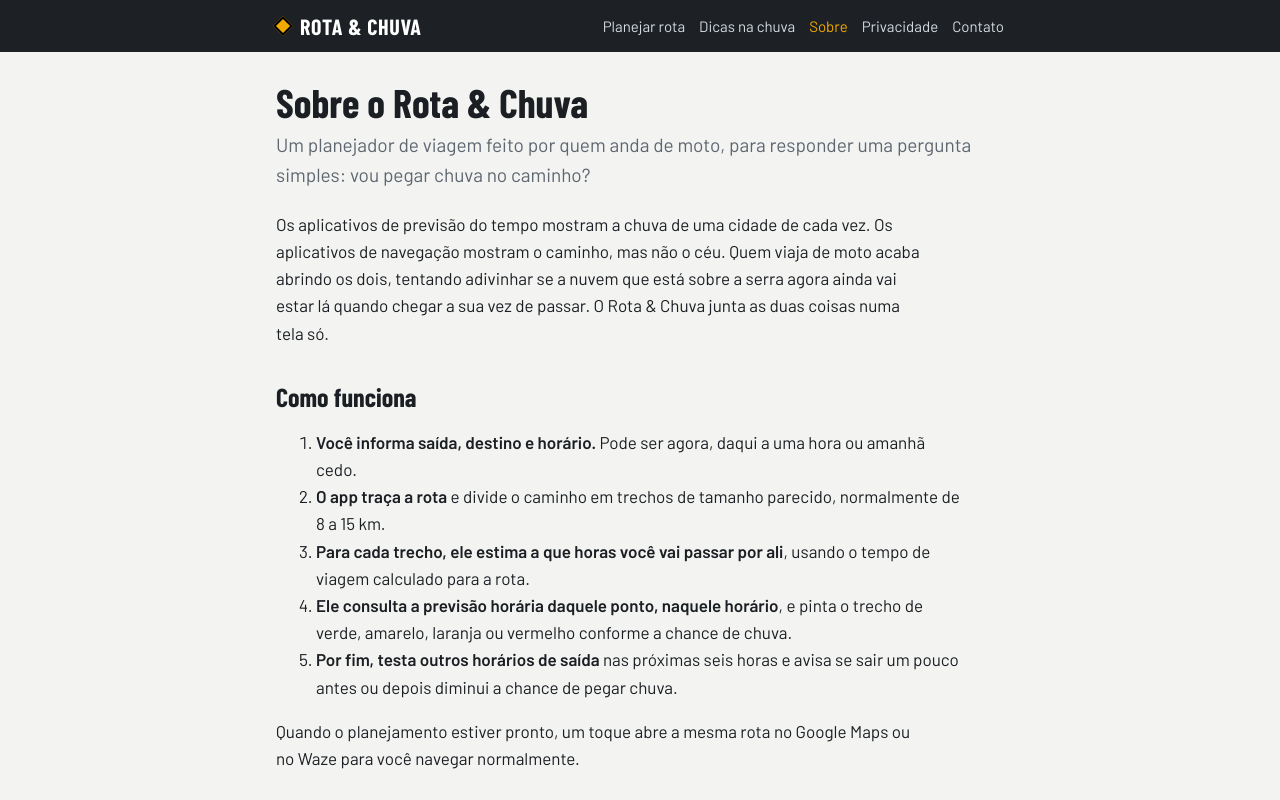
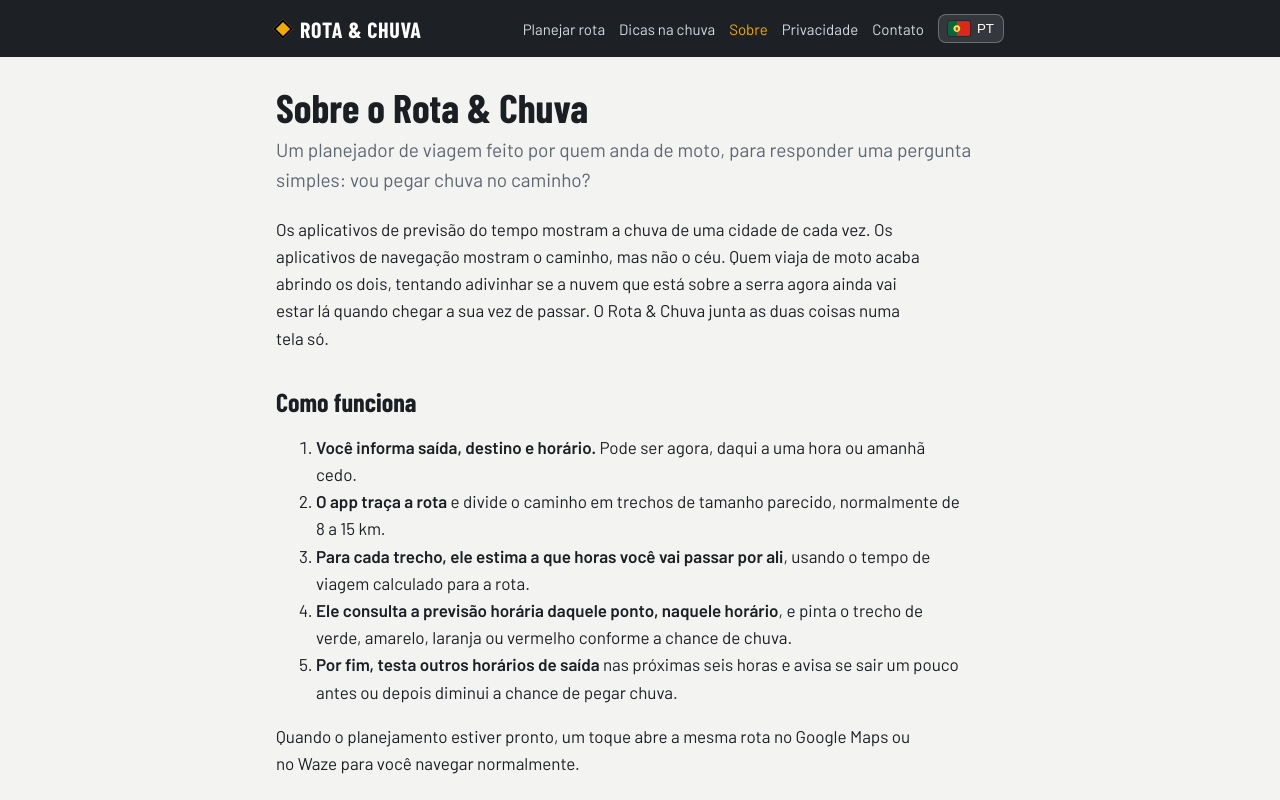
Before and after one commit to gustavosouza76/rota-chuva, a plain HTML site: page sobre.html in a window 1280 px wide. Shown: the top 800 px of the page. Drawn offline with nearby package versions, Linux system fonts and the light colour scheme.

Commit message:
Adiciona seletor de idioma (PT/EN/ES) com Google Tradutor
Co-Authored-By: Claude Opus 5.5 <noreply@anthropic.com>
Claude-Session: https://claude.ai/code/session_01N1uXqo2cFQ5ZmX2do2xVN4

```diff
--- /dev/null
+++ b/lang.js
@@ -0,0 +1,98 @@
+/* Seletor de idioma (Português / English / Español) usando o Google Tradutor.
+   Renderiza em todo elemento com [data-langsel]. A página original é em português. */
+(function () {
+  "use strict";
+  var FLAGS = {
+    /* Portugal */
+    pt: '<svg viewBox="0 0 30 20" aria-hidden="true"><rect width="12" height="20" fill="#046a38"/><rect x="12" width="18" height="20" fill="#da291c"/><circle cx="12" cy="10" r="4.2" fill="#ffe900" stroke="#fff" stroke-width=".6"/><path d="M10.2 8h3.6v3.4a1.8 1.8 0 0 1-3.6 0z" fill="#da291c" stroke="#fff" stroke-width=".5"/></svg>',
+    /* Inglaterra (cruz de São Jorge) */
+    en: '<svg viewBox="0 0 30 20" aria-hidden="true"><rect width="30" height="20" fill="#fff"/><rect x="12.5" width="5" height="20" fill="#ce1124"/><rect y="7.5" width="30" height="5" fill="#ce1124"/></svg>',
+    /* Espanha */
+    es: '<svg viewBox="0 0 30 20" aria-hidden="true"><rect width="30" height="20" fill="#aa151b"/><rect y="5" width="30" height="10" fill="#f1bf00"/><rect x="7" y="7.5" width="3.4" height="5" rx=".6" fill="#aa151b" opacity=".85"/></svg>'
+  };
+  var LANGS = [
+    { code: "pt", label: "Português" },
+    { code: "en", label: "English" },
+    { code: "es", label: "Español" }
+  ];
+
+  function current() {
+    var m = document.cookie.match(/(?:^|;\s*)googtrans=\/[a-z-]+\/([a-z-]+)/i);
+    var c = m ? m[1].slice(0, 2) : "pt";
+    return c === "en" || c === "es" ? c : "pt";
+  }
+  function setCookie(v) {
+    var host = location.hostname, exp = v ? "" : ";expires=Thu, 01 Jan 1970 00:00:00 GMT";
+    var val = v ? "/pt/" + v : "";
+    document.cookie = "googtrans=" + val + ";path=/" + exp;
+    if (host.indexOf(".") > 0) {
+      document.cookie = "googtrans=" + val + ";path=/;domain=" + host + exp;
+      document.cookie = "googtrans=" + val + ";path=/;domain=." + host + exp;
+    }
+  }
+  function choose(code) {
+    if (code === current()) return;
+    setCookie(code === "pt" ? null : code);
+    location.reload();
+  }
+
+  var css = document.createElement("style");
+  css.textContent =
+    ".langsel{position:relative;display:inline-block;font:500 14px/1 system-ui,-apple-system,'Segoe UI',Roboto,sans-serif}" +
+    ".langsel>button{display:flex;align-items:center;gap:7px;background:rgba(255,255,255,.1);color:inherit;border:1px solid rgba(255,255,255,.28);border-radius:8px;padding:6px 9px;cursor:pointer}" +
+    ".langsel.light>button{background:var(--panel,#fff);color:var(--ink,#1b1f23);border-color:var(--line,#dde0dc);box-shadow:0 2px 8px rgba(0,0,0,.15)}" +
+    ".langsel svg{width:22px;height:15px;border-radius:2px;box-shadow:0 0 0 1px rgba(0,0,0,.25);flex:none}" +
+    ".langsel ul{position:absolute;right:0;top:calc(100% + 6px);z-index:3000;list-style:none;margin:0;padding:4px;background:var(--panel,#fff);color:var(--ink,#1b1f23);border:1px solid var(--line,#dde0dc);border-radius:10px;box-shadow:0 10px 28px rgba(0,0,0,.22);min-width:160px}" +
+    ".langsel li button{box-shadow:none!important;border:0!important;display:flex;width:100%;align-items:center;gap:10px;background:none;border:0;color:inherit;padding:9px 10px;border-radius:7px;cursor:pointer;font:inherit;text-align:left}" +
+    ".langsel li button:hover,.langsel li button[aria-checked=true]{background:rgba(127,127,127,.15)}" +
+    ".langsel button:focus-visible{outline:2px solid #f2a900;outline-offset:2px}" +
+    /* esconde a barra e os balões do Google Tradutor */
+    ".goog-te-banner-frame,.skiptranslate>iframe,#goog-gt-tt,.goog-te-balloon-frame,.goog-tooltip,.VIpgJd-ZVi9od-ORHb-OEVmcd,.VIpgJd-ZVi9od-aZ2wEe-wOHMyf{display:none!important}" +
+    "body{top:0!important;position:static!important}#gt_el{display:none}" +
+    "font[style]{background:none!important;box-shadow:none!important}";
+  document.head.appendChild(css);
+
+  function render(host) {
+    var cur = current(), info = LANGS.filter(function (l) { return l.code === cur; })[0];
+    host.classList.add("langsel", "notranslate");
+    host.setAttribute("translate", "no");
+    host.innerHTML =
+      '<button type="button" aria-haspopup="true" aria-expanded="false" aria-label="Idioma / Language / Idioma">' +
+      FLAGS[cur] + "<span>" + cur.toUpperCase() + "</span></button>" +
+      '<ul role="menu" hidden>' +
+      LANGS.map(function (l) {
+        return '<li><button type="button" role="menuitemradio" aria-checked="' + (l.code === cur) + '" data-lang="' + l.code + '">' + FLAGS[l.code] + "<span>" + l.label + "</span></button></li>";
+      }).join("") + "</ul>";
+    var btn = host.querySelector("button"), menu = host.querySelector("ul");
+    function close() { menu.hidden = true; btn.setAttribute("aria-expanded", "false"); }
+    btn.addEventListener("click", function (e) {
+      e.stopPropagation();
+      var open = menu.hidden; menu.hidden = !open; btn.setAttribute("aria-expanded", String(open));
+    });
+    menu.addEventListener("click", function (e) {
+      var b = e.target.closest("[data-lang]"); if (!b) return;
+      close(); choose(b.getAttribute("data-lang"));
+    });
+    document.addEventListener("click", close);
+    document.addEventListener("keydown", function (e) { if (e.key === "Escape") close(); });
+    if (info) btn.title = info.label;
+  }
+
+  function init() {
+    Array.prototype.forEach.call(document.querySelectorAll("[data-langsel]"), render);
+    var el = document.createElement("div"); el.id = "gt_el"; document.body.appendChild(el);
+    window.__rcGT = function () {
+      try {
+        new google.translate.TranslateElement({ pageLanguage: "pt", includedLanguages: "en,es", autoDisplay: false }, "gt_el");
+      } catch (e) {}
+    };
+    if (current() !== "pt") {
+      document.documentElement.lang = current();
+    }
+    var s = document.createElement("script");
+    s.src = "https://translate.google.com/translate_a/element.js?cb=__rcGT";
+    s.async = true;
+    document.body.appendChild(s);
+  }
+  if (document.readyState === "loading") document.addEventListener("DOMContentLoaded", init); else init();
+})();
--- a/sobre.html
+++ b/sobre.html
@@ -27,7 +27,7 @@ header{background:var(--asphalt);color:#fff}
 .bar{max-width:760px;margin:0 auto;padding:14px max(16px,env(safe-area-inset-left,0px));display:flex;align-items:center;gap:14px;flex-wrap:wrap}
 .logo{display:flex;align-items:center;gap:10px;color:#fff;text-decoration:none;font:700 22px/1 var(--f-display);text-transform:uppercase;letter-spacing:.03em}
 .logo i{width:14px;height:14px;background:var(--amber);transform:rotate(45deg);display:inline-block;border:2px solid #000}
-nav{display:flex;gap:14px;flex-wrap:wrap;margin-left:auto;font-size:15px}
+nav{display:flex;gap:14px;flex-wrap:wrap;margin-left:auto;font-size:15px;align-items:center}
 nav a{color:#d6dbe0;text-decoration:none} nav a:hover,nav a[aria-current]{color:var(--amber)}
 main{max-width:760px;margin:0 auto;padding:28px max(16px,env(safe-area-inset-left,0px)) 40px}
 h1{font:700 40px/1.1 var(--f-display);margin:0 0 6px;text-wrap:balance}
@@ -46,8 +46,8 @@ small{color:var(--muted)}
 <!-- Google Tag Manager (noscript) -->
 <noscript><iframe src="https://www.googletagmanager.com/ns.html?id=GTM-MNLXZKDB" height="0" width="0" style="display:none;visibility:hidden"></iframe></noscript>
 <!-- End Google Tag Manager (noscript) -->
-<header><div class="bar"><a class="logo" href="./"><i></i>Rota &amp; Chuva</a>
-<nav aria-label="Menu"><a href="./">Planejar rota</a><a href="dicas-chuva.html">Dicas na chuva</a><a href="sobre.html" aria-current="page">Sobre</a><a href="privacidade.html">Privacidade</a><a href="contato.html">Contato</a></nav></div></header>
+<header><div class="bar"><a class="logo notranslate" translate="no" href="./"><i></i>Rota &amp; Chuva</a>
+<nav aria-label="Menu"><a href="./">Planejar rota</a><a href="dicas-chuva.html">Dicas na chuva</a><a href="sobre.html" aria-current="page">Sobre</a><a href="privacidade.html">Privacidade</a><a href="contato.html">Contato</a></nav><div data-langsel></div></div></header>
 <main>
 <h1>Sobre o Rota &amp; Chuva</h1>
 <p class="lead">Um planejador de viagem feito por quem anda de moto, para responder uma pergunta simples: vou pegar chuva no caminho?</p>
@@ -82,5 +82,6 @@ small{color:var(--muted)}
 </main>
 <footer><div class="bar"><span>Rota &amp; Chuva · previsão de chuva por trecho para quem anda de moto</span>
 <nav aria-label="Rodapé"><a href="./">Planejar rota</a><a href="dicas-chuva.html">Dicas na chuva</a><a href="sobre.html" aria-current="page">Sobre</a><a href="privacidade.html">Privacidade</a><a href="contato.html">Contato</a></nav></div></footer>
+<script src="lang.js" defer></script>
 </body>
 </html>
```
Also changed, not shown: contato.html (+4 -3 lines), dicas-chuva.html (+4 -3 lines), index.html (+8 -3 lines), privacidade.html (+4 -3 lines).
